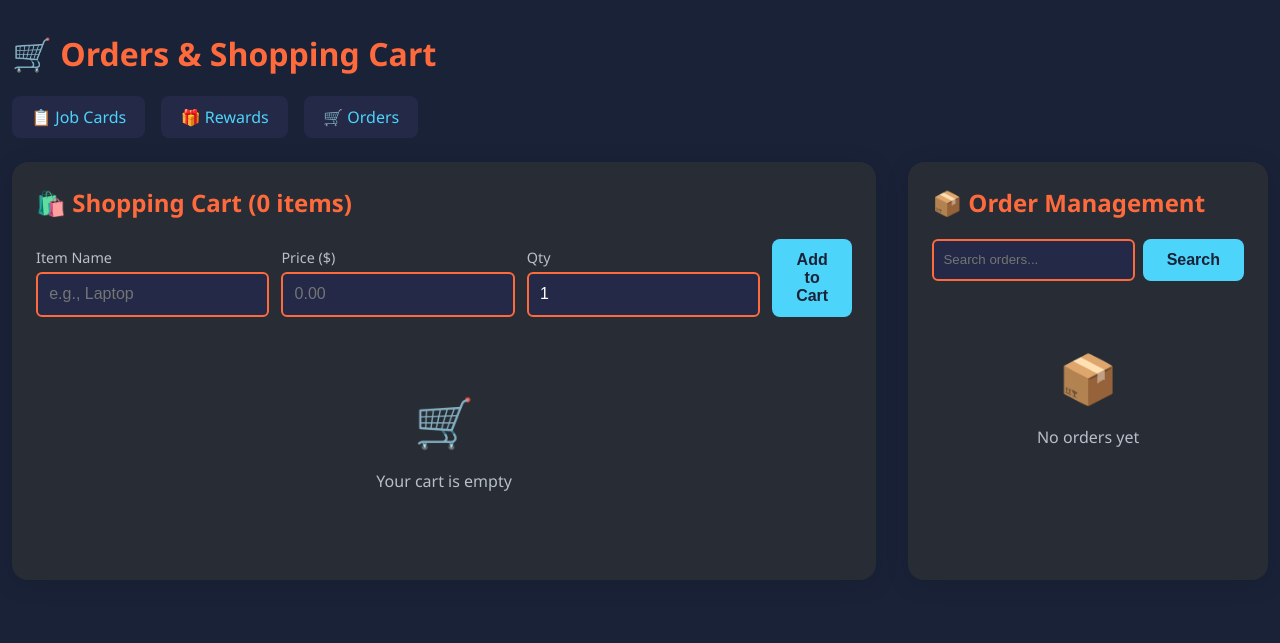
After one commit to biz2007/WDP-Automating-Job-Card-Update, a Flask app: page /orders in a window 1280 px wide. The commit adds this page. Shown: the top 643 px of the page. Run offline with Flask 3, Linux system fonts and the light colour scheme.

Commit message:
Orders and Cart Management

```diff
--- a/app.py
+++ b/app.py
@@ -23,6 +23,40 @@ def save_jobs(jobs):
         json.dump(jobs, f, indent=2)
 
 jobs = load_jobs()
+
+# Orders Storage
+ORDERS_FILE = "orders_data.json"
+CART_FILE = "cart_data.json"
+
+def load_orders():
+    """Load orders from JSON file"""
+    if os.path.exists(ORDERS_FILE):
+        with open(ORDERS_FILE, "r") as f:
+            try:
+                return json.load(f)
+            except json.JSONDecodeError:
+                return []
+    return []
+
+def save_orders(orders):
+    """Save orders to JSON file"""
+    with open(ORDERS_FILE, "w") as f:
+        json.dump(orders, f, indent=2)
+
+def load_cart():
+    """Load shopping cart from JSON file"""
+    if os.path.exists(CART_FILE):
+        with open(CART_FILE, "r") as f:
+            try:
+                return json.load(f)
+            except json.JSONDecodeError:
+                return []
+    return []
+
+def save_cart(cart):
+    """Save shopping cart to JSON file"""
+    with open(CART_FILE, "w") as f:
+        json.dump(cart, f, indent=2)
 
 # Rewards Storage
 REWARDS_FILE = "rewards_data.json"
@@ -207,5 +241,145 @@ def redeem_reward(customer_id):
             save_rewards(customers)
     return redirect(url_for("rewards"))
 
+# ==================== ORDERS & CART ROUTES ====================
+
+@app.route("/orders", methods=["GET", "POST"])
+def orders():
+    """Display orders and shopping cart"""
+    orders_list = load_orders()
+    cart = load_cart()
+    search_query = request.args.get("search", "").strip().lower()
+
+    if request.method == "POST":
+        action = request.form.get("action", "").strip()
+
+        # Add item to cart
+        if action == "add_to_cart":
+            item_name = request.form.get("item_name", "").strip()
+            price = request.form.get("price", "0").strip()
+            quantity = request.form.get("quantity", "1").strip()
+
+            try:
+                price_float = float(price)
+                quantity_int = int(quantity)
+            except ValueError:
+                price_float = 0.0
+                quantity_int = 1
+
+            if item_name and price_float > 0:
+                # Check if item already in cart
+                existing = next((item for item in cart if item["item_name"] == item_name), None)
+                if existing:
+                    existing["quantity"] += quantity_int
+                else:
+                    cart.append({
+                        "item_name": item_name,
+                        "price": price_float,
+                        "quantity": quantity_int
+                    })
+                save_cart(cart)
+
+            return redirect(url_for("orders"))
+
+        # Remove item from cart
+        if action == "remove_from_cart":
+            item_name = request.form.get("item_name", "").strip()
+            cart = [item for item in cart if item["item_name"] != item_name]
+            save_cart(cart)
+            return redirect(url_for("orders"))
+
+        # Update cart item quantity
+        if action == "update_cart_quantity":
+            item_name = request.form.get("item_name", "").strip()
+            quantity = request.form.get("quantity", "1").strip()
+
+            try:
+                quantity_int = int(quantity)
+            except ValueError:
+                quantity_int = 1
+
+            if quantity_int < 1:
+                quantity_int = 1
+
+            for item in cart:
+                if item["item_name"] == item_name:
+                    item["quantity"] = quantity_int
+                    break
+
+            save_cart(cart)
+            return redirect(url_for("orders"))
+
+        # Checkout - convert cart to order
+        if action == "checkout":
+            if cart:
+                import datetime
+                order_id = f"ORD{len(orders_list) + 1001}"
+
+                total = sum(item["price"] * item["quantity"] for item in cart)
+
+                new_order = {
+                    "order_id": order_id,
+                    "customer_name": request.form.get("customer_name", "Guest").strip(),
+                    "items": cart.copy(),
+                    "total": round(total, 2),
+                    "status": "Pending",
+                    "date": datetime.datetime.now().strftime("%Y-%m-%d %H:%M:%S")
+                }
+
+                orders_list.append(new_order)
+                save_orders(orders_list)
+
+                # Clear cart after checkout
+                save_cart([])
+                cart = []
+
+            return redirect(url_for("orders"))
+
+        # Update order status
+        if action == "update_order_status":
+            order_id = request.form.get("order_id", "").strip()
+            new_status = request.form.get("status", "").strip()
+
+            order = next((o for o in orders_list if o["order_id"] == order_id), None)
+            if order and new_status:
+                order["status"] = new_status
+                save_orders(orders_list)
+
+            return redirect(url_for("orders"))
+
+    # Calculate cart totals
+    cart_total = sum(item["price"] * item["quantity"] for item in cart)
+    cart_item_count = sum(item["quantity"] for item in cart)
+
+    # Filter orders by search
+    filtered_orders = orders_list
+    if search_query:
+        filtered_orders = [
+            o for o in orders_list
+            if search_query in o.get("order_id", "").lower()
+            or search_query in o.get("customer_name", "").lower()
+            or search_query in o.get("status", "").lower()
+        ]
+
+    # Sort orders by most recent
+    filtered_orders = sorted(filtered_orders, key=lambda x: x.get("date", ""), reverse=True)
+
+    return render_template(
+        "orders.html",
+        orders=filtered_orders,
+        cart=cart,
+        cart_total=round(cart_total, 2),
+        cart_item_count=cart_item_count,
+        search_query=search_query
+    )
+
+@app.route("/orders/delete/<order_id>", methods=["POST"])
+def delete_order(order_id):
+    """Delete an order"""
+    orders_list = load_orders()
+    orders_list = [o for o in orders_list if o["order_id"] != order_id]
+    save_orders(orders_list)
+    return redirect(url_for("orders"))
+
 if __name__ == "__main__":
     app.run(debug=True)
--- /dev/null
+++ b/templates/orders.html
@@ -0,0 +1,527 @@
+<!DOCTYPE html>
+<html lang="en">
+
+<head>
+    <meta charset="UTF-8" />
+    <meta name="viewport" content="width=device-width,initial-scale=1.0" />
+    <title>Orders & Shopping Cart</title>
+
+    <style>
+        :root {
+            --primary-bg: #1a2238;
+            --secondary-bg: #232946;
+            --card-bg: #282c34;
+            --accent: #ff6a3d;
+            --accent-hover: #e65c2a;
+            --action: #4dd4fa;
+            --success: #19a974;
+            --danger: #ea445a;
+            --warning: #ffa500;
+            --table-border: #6b7280;
+            --focus-ring: #ffe287;
+            --text: #fffffe;
+            --muted-text: #b7bfc9;
+            --button-radius: 8px;
+            --input-radius: 6px;
+            --shadow: 0 4px 24px 0 rgba(0, 0, 0, 0.12);
+            --transition-speed: 0.3s;
+            font-size: 16px;
+        }
+
+        *,
+        *::before,
+        *::after {
+            box-sizing: border-box;
+        }
+
+        body {
+            margin: 0;
+            background: var(--primary-bg);
+            color: var(--text);
+            font-family: 'Segoe UI', Arial, sans-serif;
+            font-size: 1rem;
+        }
+
+        h1,
+        h2,
+        h3 {
+            color: var(--accent);
+            margin-top: 0;
+        }
+
+        a {
+            color: var(--action);
+            text-decoration: none;
+        }
+
+        main {
+            padding: 2rem 0.75rem;
+            max-width: 1400px;
+            margin: 0 auto;
+        }
+
+        .nav-links {
+            display: flex;
+            gap: 1rem;
+            margin-bottom: 1.5rem;
+            flex-wrap: wrap;
+        }
+
+        .nav-link {
+            padding: 0.6em 1.2em;
+            background: var(--secondary-bg);
+            border-radius: var(--button-radius);
+            transition: background var(--transition-speed);
+        }
+
+        .nav-link:hover {
+            background: var(--card-bg);
+        }
+
+        .content-grid {
+            display: grid;
+            grid-template-columns: 1fr 1fr;
+            gap: 2rem;
+            margin-bottom: 2rem;
+        }
+
+        @media (max-width: 1024px) {
+            .content-grid {
+                grid-template-columns: 1fr;
+            }
+        }
+
+        .section-card {
+            background: var(--card-bg);
+            border-radius: 1rem;
+            padding: 1.5rem;
+            box-shadow: var(--shadow);
+        }
+
+        /* Add to Cart Form */
+        .add-cart-form {
+            display: grid;
+            grid-template-columns: 2fr 1fr 1fr auto;
+            gap: 0.75rem;
+            margin-bottom: 1.5rem;
+            align-items: end;
+        }
+
+        @media (max-width: 768px) {
+            .add-cart-form {
+                grid-template-columns: 1fr;
+            }
+        }
+
+        .form-group {
+            display: flex;
+            flex-direction: column;
+        }
+
+        .form-group label {
+            margin-bottom: 0.3rem;
+            font-size: 0.9em;
+            color: var(--muted-text);
+        }
+
+        .form-input {
+            padding: 0.7em;
+            border-radius: var(--input-radius);
+            border: 2px solid var(--accent);
+            background: var(--secondary-bg);
+            color: var(--text);
+            font-size: 1em;
+        }
+
+        .form-input:focus {
+            border-color: var(--action);
+            outline: none;
+            box-shadow: 0 0 0 3px var(--focus-ring);
+        }
+
+        .btn {
+            padding: 0.75em 1.5em;
+            border-radius: var(--button-radius);
+            border: none;
+            cursor: pointer;
+            font-weight: bold;
+            transition: all var(--transition-speed);
+            font-size: 1em;
+        }
+
+        .btn-primary {
+            background: var(--action);
+            color: var(--primary-bg);
+        }
+
+        .btn-primary:hover {
+            background: var(--accent);
+            transform: scale(1.05);
+        }
+
+        .btn-success {
+            background: var(--success);
+            color: white;
+        }
+
+        .btn-success:hover {
+            background: #157a57;
+            transform: scale(1.05);
+        }
+
+        .btn-danger {
+            background: var(--danger);
+            color: white;
+            padding: 0.5em 1em;
+            font-size: 0.9em;
+        }
+
+        .btn-danger:hover {
+            background: #c7354a;
+        }
+
+        .btn-sm {
+            padding: 0.5em 1em;
+            font-size: 0.9em;
+        }
+
+        /* Cart Items */
+        .cart-items {
+            margin: 1rem 0;
+        }
+
+        .cart-item {
+            display: flex;
+            justify-content: space-between;
+            align-items: center;
+            padding: 1rem;
+            background: var(--secondary-bg);
+            border-radius: var(--input-radius);
+            margin-bottom: 0.75rem;
+        }
+
+        .cart-item-info {
+            flex: 1;
+        }
+
+        .cart-item-name {
+            font-weight: bold;
+            color: var(--text);
+            margin-bottom: 0.25rem;
+        }
+
+        .cart-item-price {
+            color: var(--muted-text);
+            font-size: 0.9em;
+        }
+
+        .cart-item-actions {
+            display: flex;
+            gap: 0.5rem;
+            align-items: center;
+        }
+
+        .qty-input {
+            width: 60px;
+            padding: 0.4em;
+            border-radius: var(--input-radius);
+            border: 2px solid var(--accent);
+            background: var(--card-bg);
+            color: var(--text);
+            text-align: center;
+        }
+
+        .cart-total {
+            background: var(--primary-bg);
+            padding: 1rem;
+            border-radius: var(--input-radius);
+            margin-top: 1rem;
+            text-align: right;
+        }
+
+        .cart-total-label {
+            color: var(--muted-text);
+            font-size: 1.1em;
+        }
+
+        .cart-total-amount {
+            color: var(--accent);
+            font-size: 1.8em;
+            font-weight: bold;
+        }
+
+        .checkout-form {
+            margin-top: 1rem;
+            padding: 1rem;
+            background: var(--primary-bg);
+            border-radius: var(--input-radius);
+        }
+
+        /* Orders Table */
+        .orders-table {
+            width: 100%;
+            border-collapse: collapse;
+            margin-top: 1rem;
+        }
+
+        .orders-table th,
+        .orders-table td {
+            padding: 1rem;
+            text-align: left;
+            border-bottom: 1px solid var(--table-border);
+        }
+
+        .orders-table th {
+            background: var(--accent);
+            color: var(--primary-bg);
+            font-weight: bold;
+        }
+
+        .orders-table tr:hover {
+            background: var(--secondary-bg);
+        }
+
+        .status-badge {
+            display: inline-block;
+            padding: 0.4em 0.8em;
+            border-radius: 12px;
+            font-size: 0.85em;
+            font-weight: bold;
+        }
+
+        .status-pending {
+            background: var(--warning);
+            color: var(--primary-bg);
+        }
+
+        .status-processing {
+            background: var(--action);
+            color: var(--primary-bg);
+        }
+
+        .status-completed {
+            background: var(--success);
+            color: white;
+        }
+
+        .status-cancelled {
+            background: var(--danger);
+            color: white;
+        }
+
+        .order-items-list {
+            font-size: 0.9em;
+            color: var(--muted-text);
+            margin: 0.25rem 0;
+        }
+
+        .search-bar {
+            display: flex;
+            gap: 0.5rem;
+            margin-bottom: 1rem;
+        }
+
+        .search-input {
+            flex: 1;
+            padding: 0.7em;
+            border-radius: var(--input-radius);
+            border: 2px solid var(--accent);
+            background: var(--secondary-bg);
+            color: var(--text);
+        }
+
+        .empty-state {
+            text-align: center;
+            padding: 3rem 1rem;
+            color: var(--muted-text);
+        }
+
+        .empty-state-icon {
+            font-size: 3em;
+            margin-bottom: 0.5rem;
+        }
+
+        .action-forms {
+            display: flex;
+            gap: 0.5rem;
+            align-items: center;
+        }
+    </style>
+</head>
+
+<body>
+    <main>
+        <header>
+            <h1>🛒 Orders & Shopping Cart</h1>
+            <div class="nav-links">
+                <a href="{{ url_for('home') }}" class="nav-link">📋 Job Cards</a>
+                <a href="{{ url_for('rewards') }}" class="nav-link">🎁 Rewards</a>
+                <a href="{{ url_for('orders') }}" class="nav-link">🛒 Orders</a>
+            </div>
+        </header>
+
+        <div class="content-grid">
+            <!-- Shopping Cart Section -->
+            <div class="section-card">
+                <h2>🛍️ Shopping Cart ({{ cart_item_count }} items)</h2>
+
+                <!-- Add Item to Cart Form -->
+                <form class="add-cart-form" method="post">
+                    <input type="hidden" name="action" value="add_to_cart" />
+
+                    <div class="form-group">
+                        <label for="item_name">Item Name</label>
+                        <input type="text" id="item_name" name="item_name" class="form-input" placeholder="e.g., Laptop"
+                            required />
+                    </div>
+
+                    <div class="form-group">
+                        <label for="price">Price ($)</label>
+                        <input type="number" id="price" name="price" class="form-input" placeholder="0.00" step="0.01"
+                            min="0" required />
+                    </div>
+
+                    <div class="form-group">
+                        <label for="quantity">Qty</label>
+                        <input type="number" id="quantity" name="quantity" class="form-input" value="1" min="1" />
+                    </div>
+
+                    <button type="submit" class="btn btn-primary">Add to Cart</button>
+                </form>
+
+                <!-- Cart Items -->
+                {% if cart %}
+                <div class="cart-items">
+                    {% for item in cart %}
+                    <div class="cart-item">
+                        <div class="cart-item-info">
+                            <div class="cart-item-name">{{ item.item_name }}</div>
+                            <div class="cart-item-price">${{ "%.2f"|format(item.price) }} × {{ item.quantity }} = ${{
+                                "%.2f"|format(item.price * item.quantity) }}</div>
+                        </div>
+                        <div class="cart-item-actions">
+                            <form method="post" style="display: inline;">
+                                <input type="hidden" name="action" value="update_cart_quantity" />
+                                <input type="hidden" name="item_name" value="{{ item.item_name }}" />
+                                <input type="number" name="quantity" value="{{ item.quantity }}" min="1"
+                                    class="qty-input" onchange="this.form.submit()" />
+                            </form>
+                            <form method="post" style="display: inline;">
+                                <input type="hidden" name="action" value="remove_from_cart" />
+                                <input type="hidden" name="item_name" value="{{ item.item_name }}" />
+                                <button type="submit" class="btn btn-danger btn-sm">Remove</button>
+                            </form>
+                        </div>
+                    </div>
+                    {% endfor %}
+
+                    <!-- Cart Total -->
+                    <div class="cart-total">
+                        <div class="cart-total-label">Total:</div>
+                        <div class="cart-total-amount">${{ "%.2f"|format(cart_total) }}</div>
+                    </div>
+
+                    <!-- Checkout Form -->
+                    <form class="checkout-form" method="post">
+                        <input type="hidden" name="action" value="checkout" />
+                        <div class="form-group">
+                            <label for="customer_name">Customer Name</label>
+                            <input type="text" id="customer_name" name="customer_name" class="form-input"
+                                placeholder="Enter customer name" />
+                        </div>
+                        <button type="submit" class="btn btn-success" style="width: 100%; margin-top: 1rem;">
+                            Checkout & Create Order
+                        </button>
+                    </form>
+                </div>
+                {% else %}
+                <div class="empty-state">
+                    <div class="empty-state-icon">🛒</div>
+                    <p>Your cart is empty</p>
+                </div>
+                {% endif %}
+            </div>
+
+            <!-- Order Management Section -->
+            <div class="section-card">
+                <h2>📦 Order Management</h2>
+
+                <!-- Search Orders -->
+                <form class="search-bar" method="get">
+                    <input type="search" name="search" class="search-input" placeholder="Search orders..."
+                        value="{{ search_query or '' }}" />
+                    <button type="submit" class="btn btn-primary">Search</button>
+                </form>
+
+                <!-- Orders Table -->
+                {% if orders %}
+                <div style="overflow-x: auto;">
+                    <table class="orders-table">
+                        <thead>
+                            <tr>
+                                <th>Order ID</th>
+                                <th>Customer</th>
+                                <th>Total</th>
+                                <th>Status</th>
+                                <th>Date</th>
+                                <th>Actions</th>
+                            </tr>
+                        </thead>
+                        <tbody>
+                            {% for order in orders %}
+                            <tr>
+                                <td><strong>{{ order.order_id }}</strong></td>
+                                <td>{{ order.customer_name }}</td>
+                                <td><strong>${{ "%.2f"|format(order.total) }}</strong></td>
+                                <td>
+                                    <form method="post" style="display: inline;">
+                                        <input type="hidden" name="action" value="update_order_status" />
+                                        <input type="hidden" name="order_id" value="{{ order.order_id }}" />
+                                        <select name="status" class="status-badge status-{{ order.status.lower() }}"
+                                            onchange="this.form.submit()" style="border: none; cursor: pointer;">
+                                            <option value="Pending" {% if order.status=="Pending" %}selected{% endif %}>
+                                                Pending</option>
+                                            <option value="Processing" {% if order.status=="Processing" %}selected{%
+                                                endif %}>Processing</option>
+                                            <option value="Completed" {% if order.status=="Completed" %}selected{% endif
+                                                %}>Completed</option>
+                                            <option value="Cancelled" {% if order.status=="Cancelled" %}selected{% endif
+                                                %}>Cancelled</option>
+                                        </select>
+                                    </form>
+                                </td>
+                                <td>{{ order.date }}</td>
+                                <td>
+                                    <form method="post" action="{{ url_for('delete_order', order_id=order.order_id) }}"
+                                        style="display: inline;"
+                                        onsubmit="return confirm('Delete order {{ order.order_id }}?');">
+                                        <button type="submit" class="btn btn-danger btn-sm">Delete</button>
+                                    </form>
+                                </td>
+                            </tr>
+                            <tr>
+                                <td colspan="6" style="padding: 0.5rem 1rem; background: var(--primary-bg);">
+                                    <strong>Items:</strong>
+                                    <div class="order-items-list">
+                                        {% for item in order['items'] %}
+                                        • {{ item.item_name }} ({{ item.quantity }}x @ ${{ "%.2f"|format(item.price) }})
+                                        {% endfor %}
+                                    </div>
+                                </td>
+                            </tr>
+                            {% endfor %}
+                        </tbody>
+                    </table>
+                </div>
+                {% else %}
+                <div class="empty-state">
+                    <div class="empty-state-icon">📦</div>
+                    <p>No orders yet</p>
+                </div>
+                {% endif %}
+            </div>
+        </div>
+    </main>
+</body>
+
+</html>
```
Also changed, not shown: templates/index.html (+19 -9 lines).
